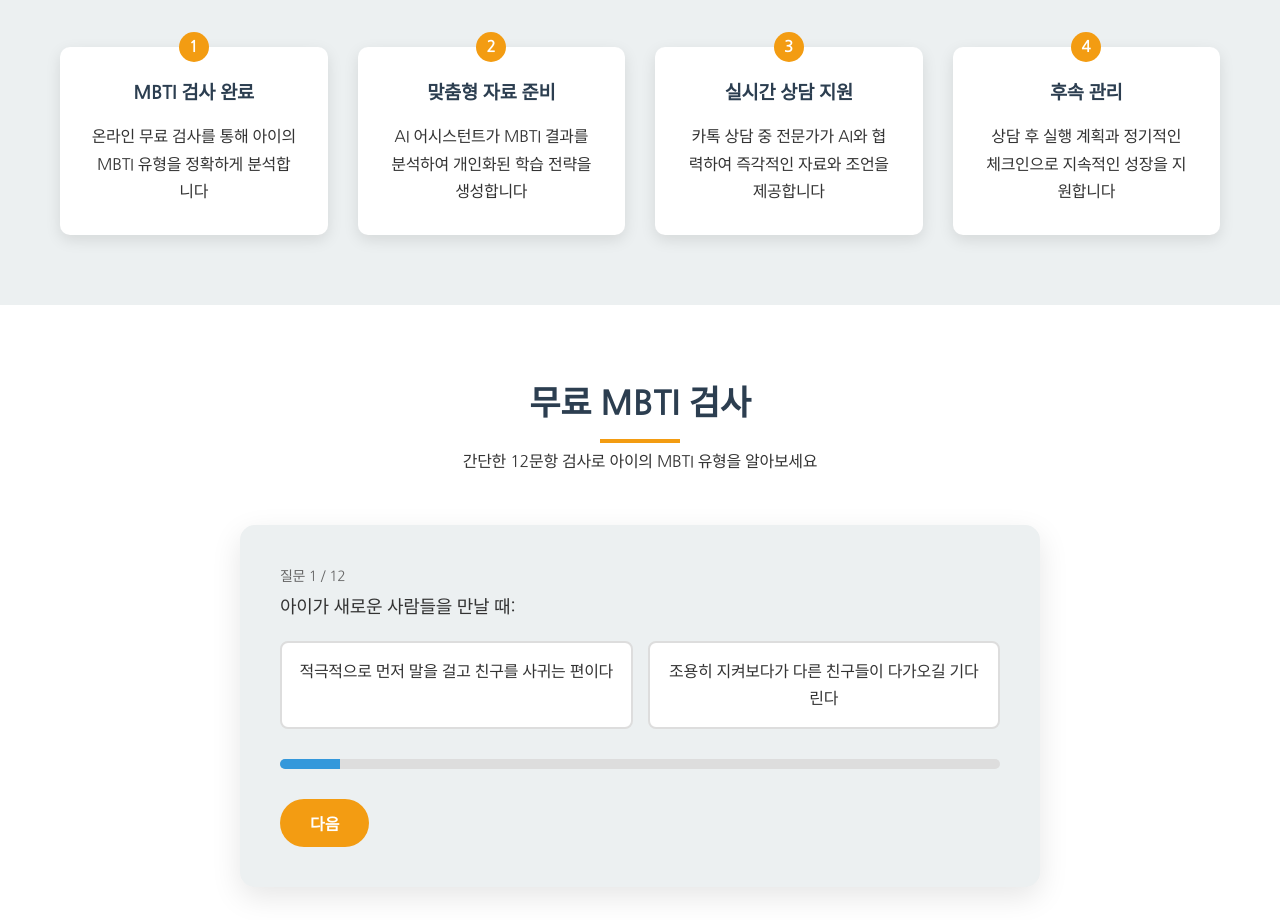
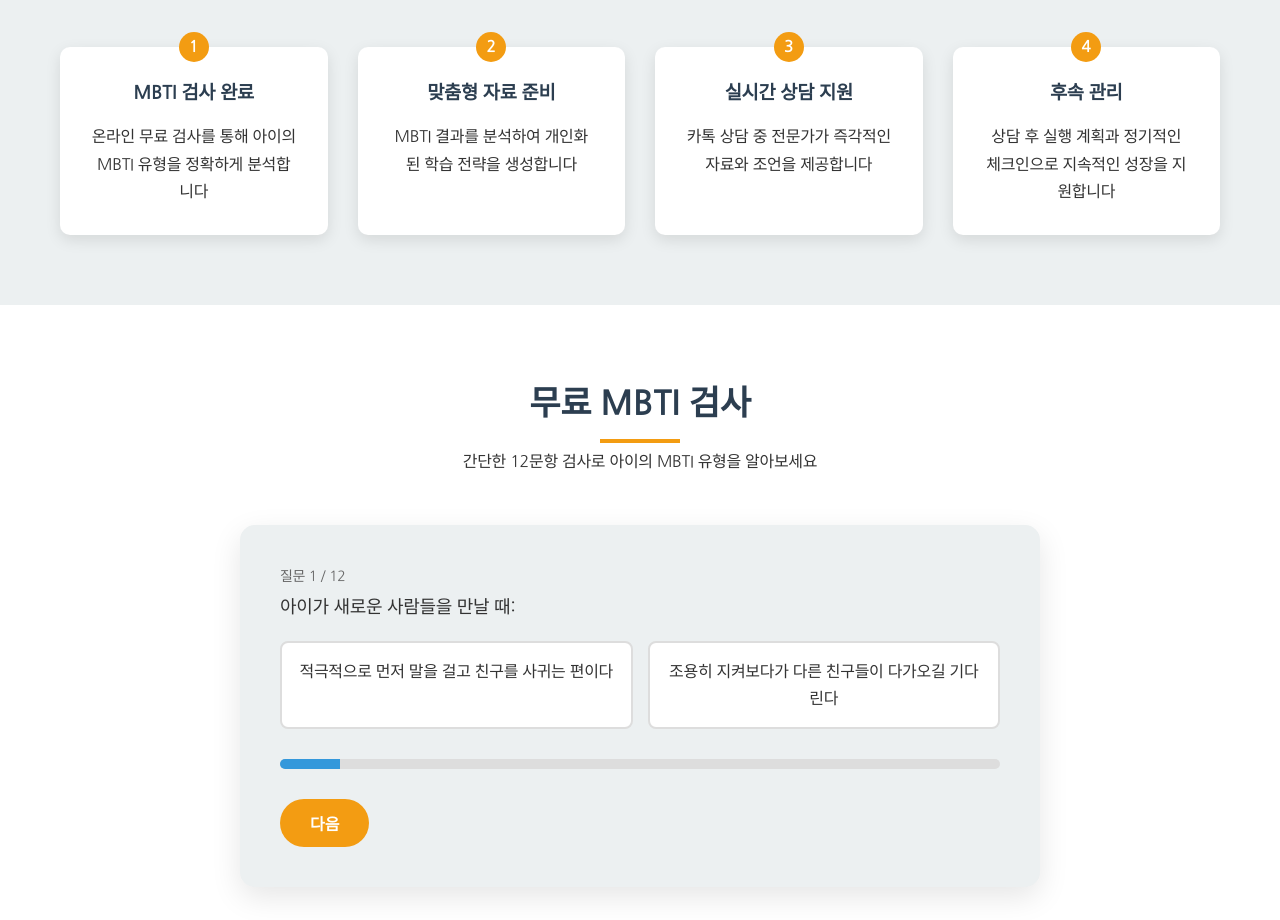
Before and after one commit to THEBESTYS/thebest, a plain HTML site: page mbti-counseling.html in a window 1280 px wide. Shown: the part 1961-2881 px from the top of the page. Drawn offline with Linux system fonts and the light colour scheme.

Commit message:
Update mbti-counseling.html

```diff
--- a/mbti-counseling.html
+++ b/mbti-counseling.html
@@ -708,13 +708,13 @@
                 <div class="step">
                     <div class="step-number">2</div>
                     <h3>맞춤형 자료 준비</h3>
-                    <p>AI 어시스턴트가 MBTI 결과를 분석하여 개인화된 학습 전략을 생성합니다</p>
+                    <p>MBTI 결과를 분석하여 개인화된 학습 전략을 생성합니다</p>
                 </div>
 
                 <div class="step">
                     <div class="step-number">3</div>
                     <h3>실시간 상담 지원</h3>
-                    <p>카톡 상담 중 전문가가 AI와 협력하여 즉각적인 자료와 조언을 제공합니다</p>
+                    <p>카톡 상담 중 전문가가 즉각적인 자료와 조언을 제공합니다</p>
                 </div>
 
                 <div class="step">
```
